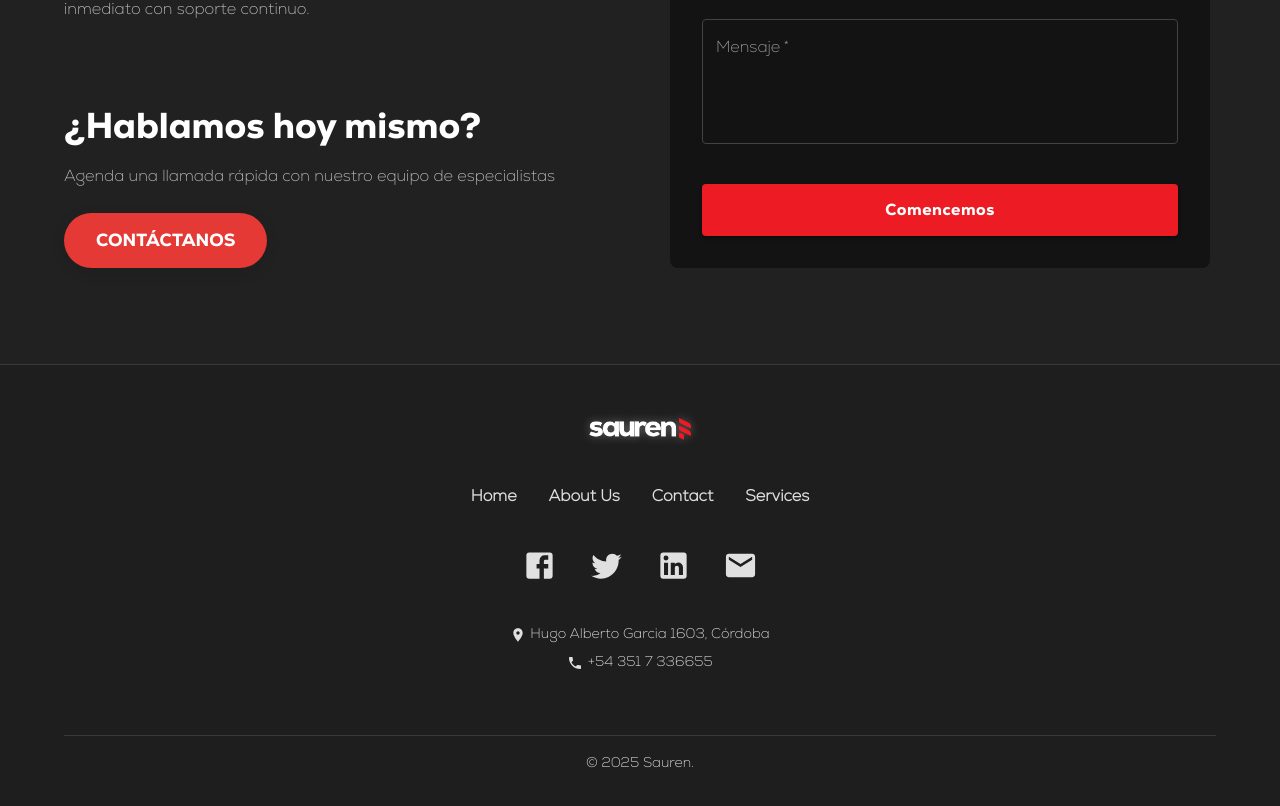
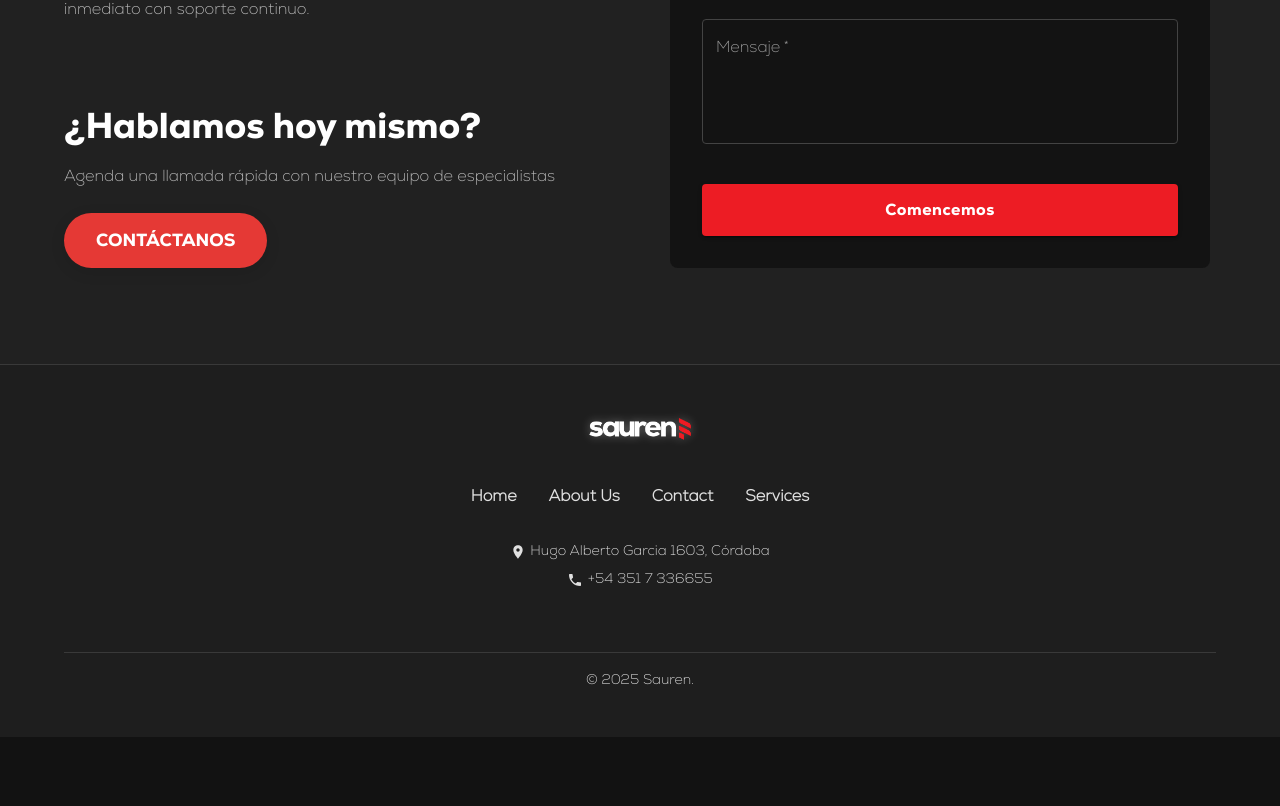
Before and after one commit to JereNatalini/SaurenLanding, a React (Vite) app in the folder landing-sauren/: page /#/ in a window 1280 px wide. Shown: the part 4152-4958 px from the top of the page. After the commit the page ends 4889 px from the top, so only its background shows below. Built offline with nearby package versions, Linux system fonts and the light colour scheme.

Commit message:
Sacando logos de redes sociales porq todavia no tenemos nada

```diff
--- a/landing-sauren/src/components/MobileMenu.tsx
+++ b/landing-sauren/src/components/MobileMenu.tsx
@@ -18,9 +18,6 @@ import {
   Home,
   Phone,
   Info,
-  Facebook,
-  Twitter,
-  Instagram,
   Brightness4,
   Brightness7,
 } from "@mui/icons-material";
@@ -211,58 +208,7 @@ const MobileMenu: React.FC<MobileMenuProps> = ({ open, toggleDrawer }) => {
           }}
         />
 
-        {/* Redes sociales */}
-        <Box
-          sx={{
-            display: "flex",
-            justifyContent: "center",
-            gap: 2,
-            mb: 4,
-          }}
-        >
-          <IconButton
-            sx={{
-              backgroundColor: theme.palette.primary.main,
-              color: "white",
-              "&:hover": {
-                backgroundColor: theme.palette.primary.dark,
-                transform: "translateY(-2px)",
-              },
-              transition: "all 0.2s ease",
-              boxShadow: `0 4px 12px ${theme.palette.primary.main}40`,
-            }}
-          >
-            <Facebook fontSize="large" />
-          </IconButton>
-          <IconButton
-            sx={{
-              backgroundColor: theme.palette.secondary.main,
-              color: "white",
-              "&:hover": {
-                backgroundColor: theme.palette.secondary.dark,
-                transform: "translateY(-2px)",
-              },
-              transition: "all 0.2s ease",
-              boxShadow: `0 4px 12px ${theme.palette.secondary.main}40`,
-            }}
-          >
-            <Twitter fontSize="large" />
-          </IconButton>
-          <IconButton
-            sx={{
-              backgroundColor: "#E1306C",
-              color: "white",
-              "&:hover": {
-                backgroundColor: "#C41E5A",
-                transform: "translateY(-2px)",
-              },
-              transition: "all 0.2s ease",
-              boxShadow: "0 4px 12px #E1306C40",
-            }}
-          >
-            <Instagram fontSize="large" />
-          </IconButton>
-        </Box>
+
 
         {/* Footer */}
         <Box
--- a/landing-sauren/src/layouts/Footer.tsx
+++ b/landing-sauren/src/layouts/Footer.tsx
@@ -4,14 +4,9 @@ import {
   Typography,
   Link,
   Container,
-  IconButton,
   useTheme,
 } from "@mui/material";
 import {
-  Facebook,
-  Twitter,
-  LinkedIn,
-  Email,
   Place,
   Phone,
 } from "@mui/icons-material";
@@ -131,48 +126,7 @@ const Footer: React.FC = () => {
             </Link>
           </Box>
 
-          {/* Social Media Icons */}
-          <Box sx={{ display: "flex", gap: 2 }}>
-            <IconButton
-              href="https://facebook.com"
-              target="_blank"
-              sx={{
-                color: theme.palette.text.primary,
-                "&:hover": { color: theme.palette.primary.main },
-              }}
-            >
-              <Facebook fontSize="large" />
-            </IconButton>
-            <IconButton
-              href="https://twitter.com"
-              target="_blank"
-              sx={{
-                color: theme.palette.text.primary,
-                "&:hover": { color: theme.palette.primary.main },
-              }}
-            >
-              <Twitter fontSize="large" />
-            </IconButton>
-            <IconButton
-              href="https://linkedin.com"
-              target="_blank"
-              sx={{
-                color: theme.palette.text.primary,
-                "&:hover": { color: theme.palette.primary.main },
-              }}
-            >
-              <LinkedIn fontSize="large" />
-            </IconButton>
-            <IconButton
-              href="mailto:ventas@sauren.com"
-              sx={{
-                color: theme.palette.text.primary,
-                "&:hover": { color: theme.palette.primary.main },
-              }}
-            >
-              <Email fontSize="large" />
-            </IconButton>
-          </Box>
+
 
           {/* Contact Info */}
           <Box
```
